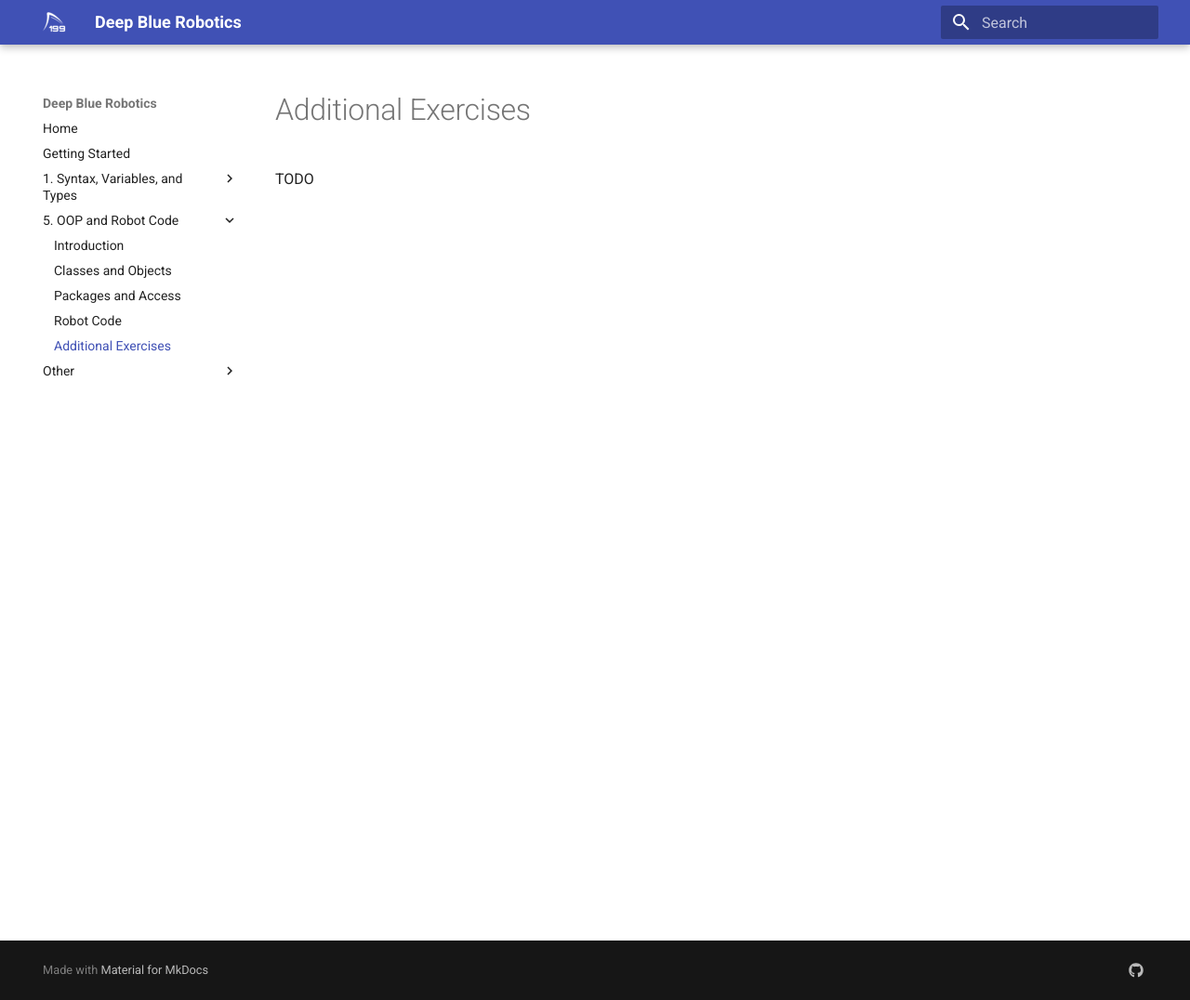
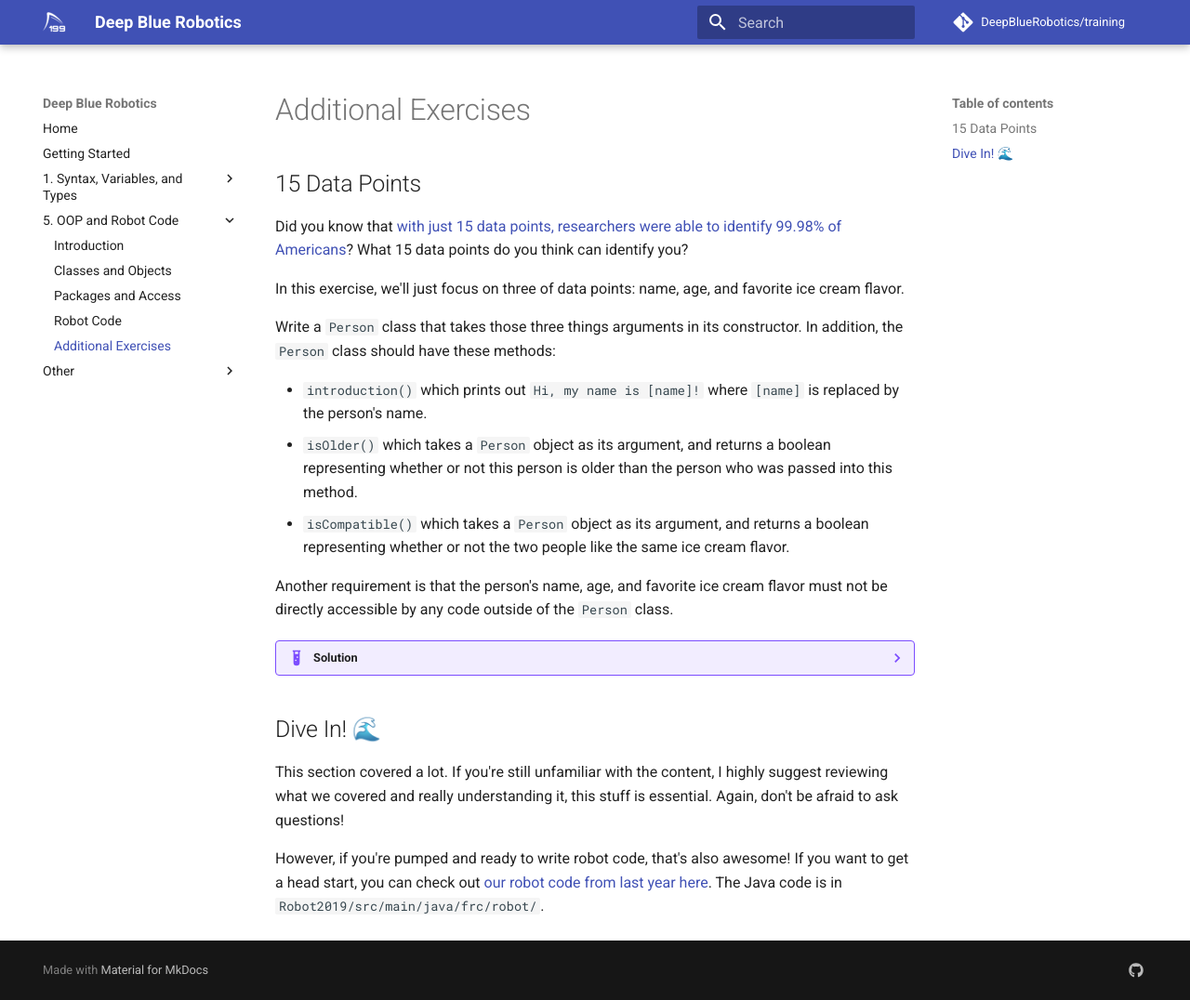
Before and after one commit to DeepBlueRobotics/training, an MkDocs documentation site: the page built from docs/week-5/exercises.md, in a window 1280 px wide and 1076 px high. Shown: the whole window at 93% size. Built offline with MkDocs 1.6.1 and Material for MkDocs 9.7.7, drawn with Linux system fonts in a browser that asks for light colours; comment, search, counter and statistics services are not loaded.

Commit message:
add week 5
* add week 5 exercises

* add repo

* add permalinks extension

* add xkcds

* change the name of an exercise

````diff
--- a/docs/week-5/exercises.md
+++ b/docs/week-5/exercises.md
@@ -1 +1,49 @@
-TODO
+## 15 Data Points
+Did you know that [with just 15 data points, researchers were able to identify 99.98% of Americans](https://www.reddit.com/r/privacy/comments/cjbo37/using_15_data_points_researchers_can_identify/)? What 15 data points do you think can identify you?
+
+In this exercise, we'll just focus on three of data points: name, age, and favorite ice cream flavor.
+
+Write a `Person` class that takes those three things arguments in its constructor. In addition, the `Person` class should have these methods:
+
+* `introduction()` which prints out `Hi, my name is [name]!` where `[name]` is replaced by the person's name.
+* `isOlder()` which takes a `Person` object as its argument, and returns a boolean representing whether or not this person is older than the person who was passed into this method.
+* `isCompatible()` which takes a `Person` object as its argument, and returns a boolean representing whether or not the two people like the same ice cream flavor.
+
+Another requirement is that the person's name, age, and favorite ice cream flavor must not be directly accessible by any code outside of the `Person` class.
+
+??? example "Solution"
+    ```java
+    class Person {
+      private String name;
+      private int age;
+      private String flavor;
+
+      public Person(String name, int age, String flavor) {
+        /*
+          Note: when a class's variables and arguments in a method have the
+          same name, you can distinguish them by using "this.variable" to
+          access the class's variable, as shown below.
+        */
+        this.name = name;
+        this.age = age;
+        this.flavor = flavor;
+      }
+
+      public void introduction() {
+        System.out.println("Hi, my name is " + name + "!");
+      }
+
+      public boolean isOlder(Person p) {
+        return age > p.age;
+      }
+
+      public boolean isCompatible(Person p) {
+        return flavor.equals(p.flavor);
+      }
+    }
+    ```
+
+## Dive In! 🌊
+This section covered a lot. If you're still unfamiliar with the content, I highly suggest reviewing what we covered and really understanding it, this stuff is essential. Again, don't be afraid to ask questions!
+
+However, if you're pumped and ready to write robot code, that's also awesome! If you want to get a head start, you can check out [our robot code from last year here](https://github.com/DeepBlueRobotics/RobotCode2019). The Java code is in `Robot2019/src/main/java/frc/robot/`.
--- a/mkdocs.yml
+++ b/mkdocs.yml
@@ -8,12 +8,17 @@ extra:
     - type: github
       link: https://github.com/kevinzwang/training
 
+repo_name: 'DeepBlueRobotics/training'
+repo_url: 'https://github.com/DeepBlueRobotics/training'
+
 markdown_extensions:
   - admonition
   - pymdownx.details
   - pymdownx.superfences
   - codehilite:
       linenums: true
+  - toc:
+      permalink: true
 
 nav:
   - Home: index.md
````
Also changed, not shown: docs/week-1/intro.md (+8 -0 lines), docs/week-5/intro.md (+8 -0 lines).
